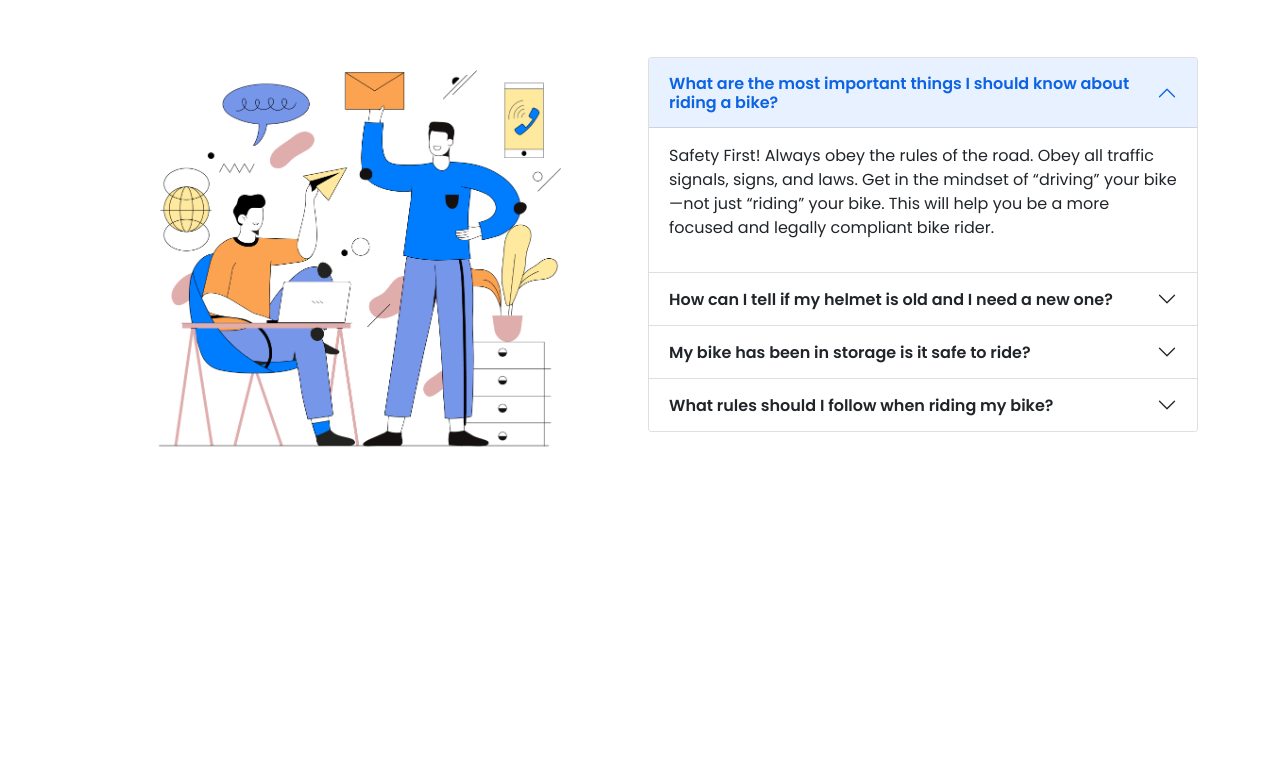
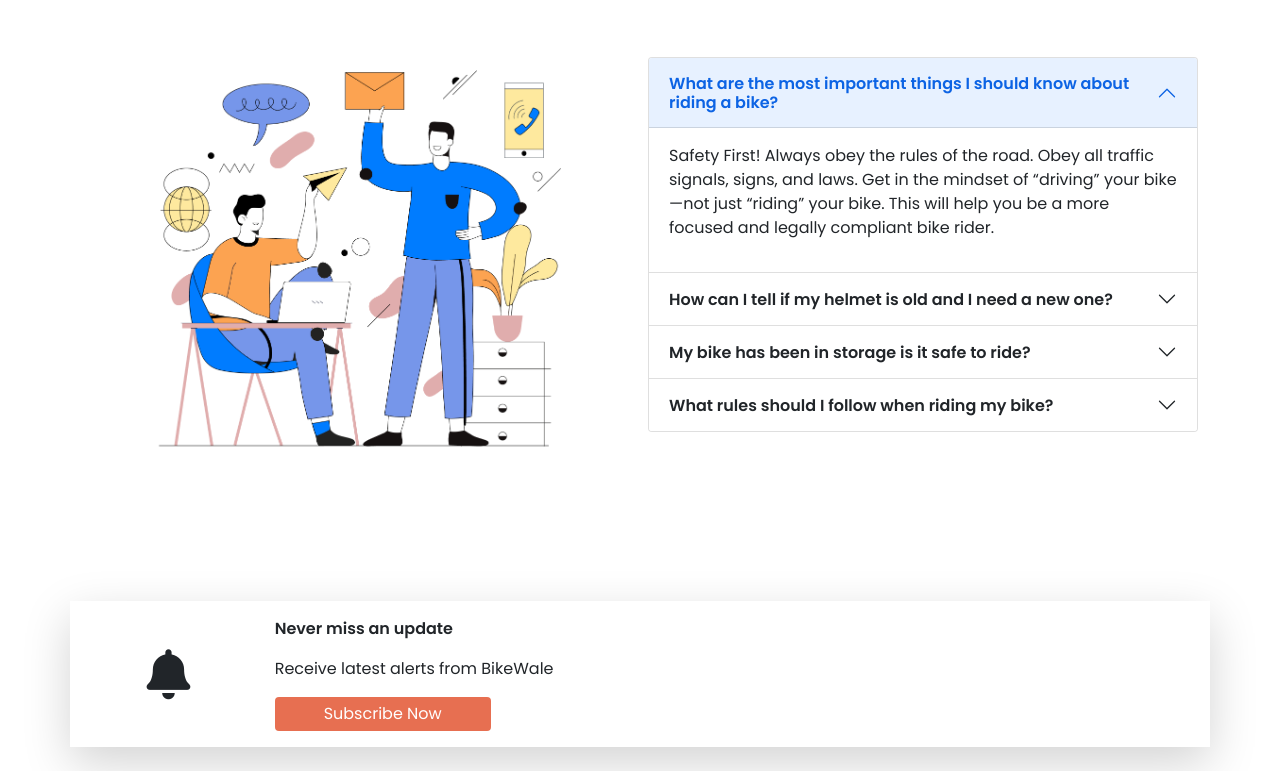
Before and after one commit to mdSindabad/honda-cbr, a plain HTML site: page index.html in a window 1280 px wide. Shown: the part 3435-4206 px from the top of the page. Before the commit the page ends 4036 px from the top, so only its background shows below. Drawn offline with nearby package versions, Linux system fonts and the light colour scheme.

Commit message:
subscribe section added

```diff
--- a/index.html
+++ b/index.html
@@ -417,7 +417,21 @@
     </main>
 
     <!-- footer section start -->
-    <footer></footer>
+    <footer>
+        <!-- subscription section start -->
+        <section class="container mb-4 p-3 shadow-lg">
+            <div class="row">
+                <div class="col-2 d-flex justify-content-center align-items-center">
+                    <i style="font-size:50px" class="fas fa-bell"></i>
+                </div>
+                <div class="col-10">
+                    <p><strong>Never miss an update</strong></p>
+                    <p>Receive latest alerts from BikeWale</p>
+                    <button class="btn py-1 px-5 custom-btn">Subscribe Now</button>
+                </div>
+            </div>
+        </section>
+    </footer>
 
 
     <!-- bootstrap js cdn -->
```
